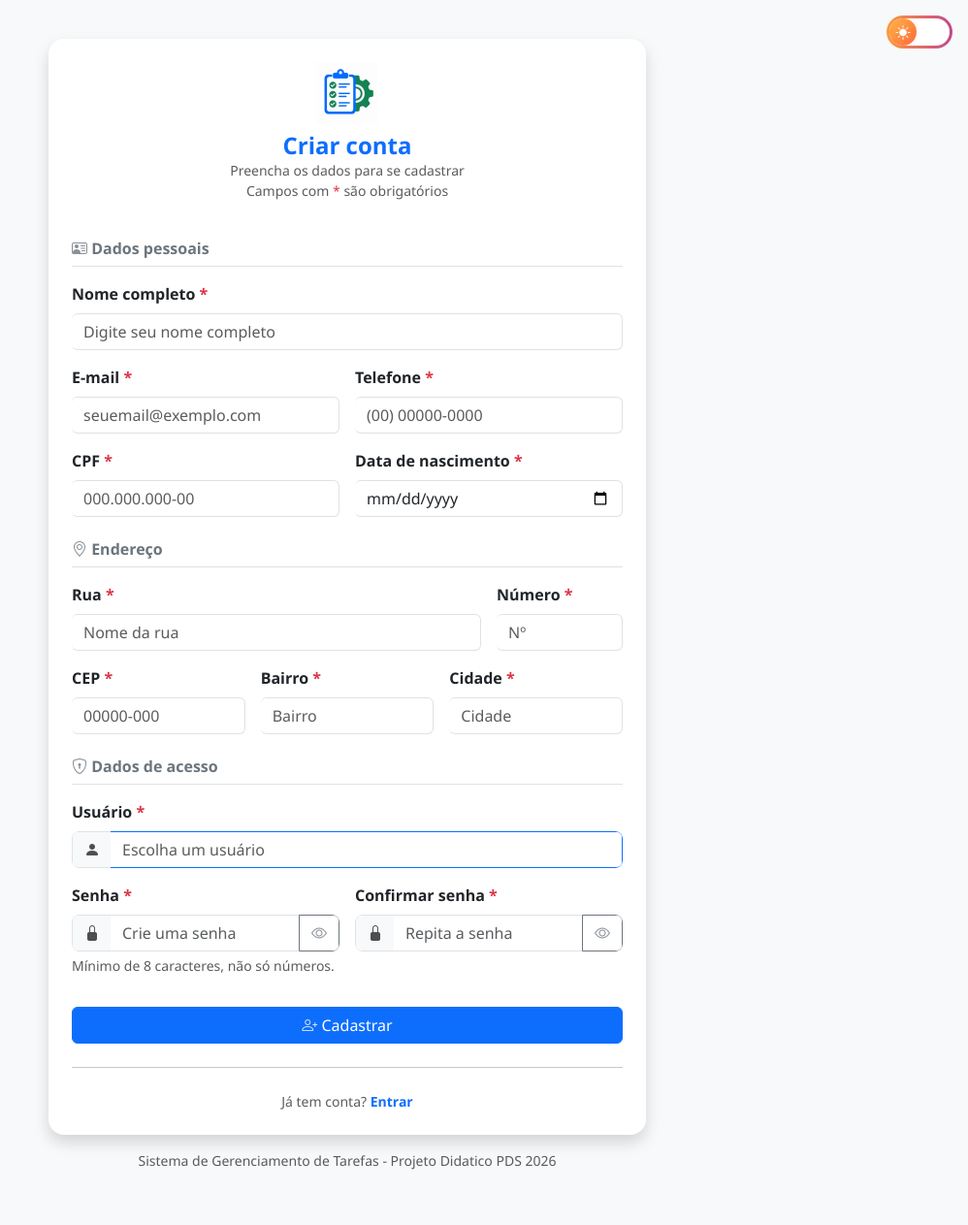
After one commit to abylenef-collab/projetoav, a Django app: page /cadastro/ in a window 1280 px wide. The commit adds this page. Shown: the whole page at 97% size, without its empty margins (282-1280 px from the left). Run offline with Django 5.2, Linux system fonts and the light colour scheme.

Commit message:
Adiciona formulários, templates de cadastro/tarefas, tema dark e migration de Perfil

```diff
--- a/static/css/style.css
+++ b/static/css/style.css
@@ -189,3 +189,102 @@ footer .bi {
 ::-webkit-scrollbar-thumb:hover {
     background: #a8a8a8;
 }
+
+/* Faz as classes "claras" do Bootstrap acompanharem o tema */
+.bg-light,
+.bg-white {
+    background-color: var(--bs-body-bg) !important;
+}
+
+.text-dark {
+    color: var(--bs-body-color) !important;
+}
+
+/* ===== Interruptor de tema (sol/lua) ===== */
+.tema-switch {
+    position: fixed;
+    top: 16px;
+    right: 16px;
+    z-index: 1030;
+    width: 68px;
+    height: 34px;
+    padding: 0;
+    border-radius: 34px;
+    cursor: pointer;
+    border: 3px solid transparent;
+    /* fundo da cor do tema + borda com degradê */
+    background:
+        linear-gradient(var(--bs-body-bg), var(--bs-body-bg)) padding-box,
+        linear-gradient(90deg, #ff9a3c, #c2478a) border-box;
+    transition: background 0.3s;
+}
+
+/* Bolinha */
+.tema-knob {
+    position: absolute;
+    top: 0;
+    left: 0;
+    width: 28px;
+    height: 28px;
+    border-radius: 50%;
+    display: flex;
+    align-items: center;
+    justify-content: center;
+    color: #fff;
+    font-size: 15px;
+    background: linear-gradient(135deg, #ffb347, #ff6a3d);
+    transition: transform 0.3s ease, background 0.3s ease;
+}
+
+/* Ícones: sol no claro, lua no escuro */
+.tema-knob .icone-lua { display: none; }
+
+/* ---- Tema escuro ---- */
+[data-bs-theme="dark"] .tema-switch {
+    background:
+        linear-gradient(var(--bs-body-bg), var(--bs-body-bg)) padding-box,
+        linear-gradient(90deg, #00c6ff, #2563eb) border-box;
+}
+
+[data-bs-theme="dark"] .tema-knob {
+    transform: translateX(34px);
+    background: linear-gradient(135deg, #00c6ff, #2563eb);
+}
+
+[data-bs-theme="dark"] .tema-knob .icone-sol { display: none; }
+[data-bs-theme="dark"] .tema-knob .icone-lua { display: inline; }
+
+/* ===== Transição suave entre telas ===== */
+@keyframes entrar-tela {
+    from {
+        opacity: 0;
+        transform: translateY(15px);
+    }
+    to {
+        opacity: 1;
+        transform: translateY(0);
+    }
+}
+
+/* Conteúdo aparece com fade ao carregar a página */
+.container {
+    animation: entrar-tela 0.4s ease both;
+}
+
+/* Conteúdo some com fade ao clicar num link */
+.container {
+    transition: opacity 0.25s ease, transform 0.25s ease;
+}
+
+body.saindo .container {
+    opacity: 0;
+    transform: translateY(-10px);
+}
+
+/* Quem prefere menos animação não vê o efeito */
+@media (prefers-reduced-motion: reduce) {
+    .container {
+        animation: none;
+        transition: none;
+    }
+}
--- /dev/null
+++ b/static/js/tema.js
@@ -0,0 +1,46 @@
+// Aplica o tema salvo antes da página aparecer
+(function () {
+    const salvo = localStorage.getItem('tema');
+    document.documentElement.setAttribute('data-bs-theme', salvo || 'light');
+})();
+
+// Faz o botão funcionar
+document.addEventListener('DOMContentLoaded', function () {
+    const botao = document.getElementById('btn-tema');
+    if (!botao) return;
+
+    botao.addEventListener('click', function () {
+        const atual = document.documentElement.getAttribute('data-bs-theme');
+        const novo = atual === 'dark' ? 'light' : 'dark';
+        document.documentElement.setAttribute('data-bs-theme', novo);
+        localStorage.setItem('tema', novo);
+    });
+});
+
+// ===== Transição suave ao trocar de tela =====
+document.addEventListener('click', function (e) {
+    const link = e.target.closest('a');
+    if (!link) return;
+
+    // Ignora links que não devem ter transição
+    const href = link.getAttribute('href');
+    if (!href || href.startsWith('#')) return;
+    if (link.target === '_blank') return;
+    if (link.origin !== window.location.origin) return;
+    if (e.ctrlKey || e.metaKey || e.shiftKey) return;
+
+    e.preventDefault();
+    document.body.classList.add('saindo');
+
+    // Espera o fade terminar e só então troca de página
+    setTimeout(function () {
+        window.location.href = link.href;
+    }, 250);
+});
+
+// Se voltar pela seta do navegador, tira o efeito de "saindo"
+window.addEventListener('pageshow', function (e) {
+    if (e.persisted) {
+        document.body.classList.remove('saindo');
+    }
+});
--- a/tarefas/admin.py
+++ b/tarefas/admin.py
@@ -7,3 +7,5 @@ admin.site.register(Categoria)
 
 # Register your models here.
 admin.site.register(Tarefa)
+
+admin.site.register(Perfil)
--- /dev/null
+++ b/tarefas/forms.py
@@ -0,0 +1,90 @@
+import re
+from django import forms
+from django.contrib.auth.forms import UserCreationForm
+from django.contrib.auth.models import User
+from .models import Perfil
+
+
+def so_numeros(valor):
+    return re.sub(r'\D', '', valor)
+
+
+class CadastroForm(UserCreationForm):
+    # Todos os campos abaixo são obrigatórios por padrão (required=True)
+    nome_completo = forms.CharField(max_length=150)
+    email = forms.EmailField()
+    telefone = forms.CharField(max_length=15)
+    cpf = forms.CharField(max_length=14)
+    data_nascimento = forms.DateField(
+        widget=forms.DateInput(attrs={'type': 'date'}, format='%Y-%m-%d')
+    )
+    rua = forms.CharField(max_length=150)
+    numero = forms.CharField(max_length=10)
+    cep = forms.CharField(max_length=9)
+    bairro = forms.CharField(max_length=100)
+    cidade = forms.CharField(max_length=100)
+
+    class Meta(UserCreationForm.Meta):
+        model = User
+        fields = ('username',)
+
+    PLACEHOLDERS = {
+        'nome_completo': 'Digite seu nome completo',
+        'email': 'seuemail@exemplo.com',
+        'telefone': '(00) 00000-0000',
+        'cpf': '000.000.000-00',
+        'rua': 'Nome da rua',
+        'numero': 'Nº',
+        'cep': '00000-000',
+        'bairro': 'Bairro',
+        'cidade': 'Cidade',
+        'username': 'Escolha um usuário',
+        'password1': 'Crie uma senha',
+        'password2': 'Repita a senha',
+    }
+
+    def __init__(self, *args, **kwargs):
+        super().__init__(*args, **kwargs)
+        for nome, campo in self.fields.items():
+            campo.widget.attrs['class'] = 'form-control'
+            if nome in self.PLACEHOLDERS:
+                campo.widget.attrs['placeholder'] = self.PLACEHOLDERS[nome]
+
+    def clean_cpf(self):
+        cpf = so_numeros(self.cleaned_data['cpf'])
+        if len(cpf) != 11:
+            raise forms.ValidationError('O CPF deve ter 11 números.')
+        if Perfil.objects.filter(cpf=cpf).exists():
+            raise forms.ValidationError('Este CPF já está cadastrado.')
+        return cpf
+
+    def clean_telefone(self):
+        telefone = so_numeros(self.cleaned_data['telefone'])
+        if len(telefone) not in (10, 11):
+            raise forms.ValidationError('Informe o telefone com DDD.')
+        return telefone
+
+    def clean_cep(self):
+        cep = so_numeros(self.cleaned_data['cep'])
+        if len(cep) != 8:
+            raise forms.ValidationError('O CEP deve ter 8 números.')
+        return cep
+
+    def save(self, commit=True):
+        user = super().save(commit=False)
+        user.first_name = self.cleaned_data['nome_completo']
+        user.email = self.cleaned_data['email']
+        if commit:
+            user.save()
+            Perfil.objects.create(
+                usuario=user,
+                telefone=self.cleaned_data['telefone'],
+                cpf=self.cleaned_data['cpf'],
+                data_nascimento=self.cleaned_data['data_nascimento'],
+                rua=self.cleaned_data['rua'],
+                numero=self.cleaned_data['numero'],
+                cep=self.cleaned_data['cep'],
+                bairro=self.cleaned_data['bairro'],
+                cidade=self.cleaned_data['cidade'],
+            )
+        return user
--- a/tarefas/urls.py
+++ b/tarefas/urls.py
@@ -3,6 +3,6 @@ from . import views
 
 urlpatterns = [
     path('', views.index, name='index'),
-    path('pacientes/', views.listar_pacientes, name='listar_pacientes'),
-    path('pacientes/cadastrar/', views.cadastrar_paciente, name='cadastrar_paciente'),
+    path('cadastro/', views.cadastro, name='cadastro'),
+    # ... suas outras rotas
 ]
--- a/tarefas/views.py
+++ b/tarefas/views.py
@@ -1,5 +1,5 @@
 from django.shortcuts import render, redirect
-
+from .forms import CadastroForm
 # Dados temporários
 pacientes = [
     {'nome': 'Maria Silva', 'cpf': '123.456.789-00', 'telefone': '(84) 99999-0000'},
@@ -15,5 +15,12 @@ def listar_pacientes(request):
     return render(request, 'tarefas/listar_pacientes.html', {'pacientes': pacientes})
 
 
-def cadastrar_paciente(request):
-    return render(request, 'tarefas/cadastrar_paciente.html')
+def cadastro(request):
+    if request.method == 'POST':
+        form = CadastroForm(request.POST)
+        if form.is_valid():
+            form.save()
+            return redirect('index')
+    else:
+        form = CadastroForm()
+    return render(request, 'tarefas/cadastro.html', {'form': form})
--- /dev/null
+++ b/templates/tarefas/cadastro.html
@@ -0,0 +1,201 @@
+{% load static %}
+<!DOCTYPE html>
+<html lang="pt-br">
+<head>
+    <meta charset="UTF-8">
+    <meta name="viewport" content="width=device-width, initial-scale=1.0">
+    <title>Cadastro - Gerenciador de Tarefas</title>
+
+    <link href="https://cdn.jsdelivr.net/npm/bootstrap@5.3.3/dist/css/bootstrap.min.css" rel="stylesheet">
+    <link rel="stylesheet" href="https://cdn.jsdelivr.net/npm/bootstrap-icons@1.11.3/font/bootstrap-icons.css">
+    <link rel="stylesheet" href="{% static 'css/style.css' %}">
+
+    <script src="{% static 'js/tema.js' %}"></script>
+
+    <style>
+        .card-container { max-width: 640px; margin: 40px auto; }
+    </style>
+</head>
+<body class="bg-body-tertiary">
+
+    <button id="btn-tema" type="button" class="tema-switch" aria-label="Alternar tema claro/escuro">
+        <span class="tema-knob">
+            <i class="bi bi-sun-fill icone-sol"></i>
+            <i class="bi bi-moon-stars-fill icone-lua"></i>
+        </span>
+    </button>
+
+    <div class="container card-container">
+
+        <div class="card shadow p-4 border-0 rounded-4">
+
+            <div class="text-center mb-4">
+                <img src="{% static 'img/logo.png' %}" alt="Logo" width="64" height="64" class="mb-2">
+                <h4 class="fw-bold text-primary mb-0">Criar conta</h4>
+                <p class="text-muted small mb-0">Preencha os dados para se cadastrar</p>
+                <p class="text-muted small">Campos com <span class="text-danger">*</span> são obrigatórios</p>
+            </div>
+
+            <form method="post">
+                {% csrf_token %}
+
+                {% if form.non_field_errors %}
+                    <div class="alert alert-danger small">{{ form.non_field_errors }}</div>
+                {% endif %}
+
+                <!-- DADOS PESSOAIS -->
+                <h6 class="fw-bold text-secondary border-bottom pb-2 mb-3">
+                    <i class="bi bi-person-vcard"></i> Dados pessoais
+                </h6>
+                <div class="row g-3 mb-4">
+                    <div class="col-12">
+                        <label for="id_nome_completo" class="form-label fw-semibold">Nome completo <span class="text-danger">*</span></label>
+                        {{ form.nome_completo }}
+                        {% for e in form.nome_completo.errors %}<div class="text-danger small mt-1">{{ e }}</div>{% endfor %}
+                    </div>
+                    <div class="col-md-6">
+                        <label for="id_email" class="form-label fw-semibold">E-mail <span class="text-danger">*</span></label>
+                        {{ form.email }}
+                        {% for e in form.email.errors %}<div class="text-danger small mt-1">{{ e }}</div>{% endfor %}
+                    </div>
+                    <div class="col-md-6">
+                        <label for="id_telefone" class="form-label fw-semibold">Telefone <span class="text-danger">*</span></label>
+                        {{ form.telefone }}
+                        {% for e in form.telefone.errors %}<div class="text-danger small mt-1">{{ e }}</div>{% endfor %}
+                    </div>
+                    <div class="col-md-6">
+                        <label for="id_cpf" class="form-label fw-semibold">CPF <span class="text-danger">*</span></label>
+                        {{ form.cpf }}
+                        {% for e in form.cpf.errors %}<div class="text-danger small mt-1">{{ e }}</div>{% endfor %}
+                    </div>
+                    <div class="col-md-6">
+                        <label for="id_data_nascimento" class="form-label fw-semibold">Data de nascimento <span class="text-danger">*</span></label>
+                        {{ form.data_nascimento }}
+                        {% for e in form.data_nascimento.errors %}<div class="text-danger small mt-1">{{ e }}</div>{% endfor %}
+                    </div>
+                </div>
+
+                <!-- ENDEREÇO -->
+                <h6 class="fw-bold text-secondary border-bottom pb-2 mb-3">
+                    <i class="bi bi-geo-alt"></i> Endereço
+                </h6>
+                <div class="row g-3 mb-4">
+                    <div class="col-md-9">
+                        <label for="id_rua" class="form-label fw-semibold">Rua <span class="text-danger">*</span></label>
+                        {{ form.rua }}
+                        {% for e in form.rua.errors %}<div class="text-danger small mt-1">{{ e }}</div>{% endfor %}
+                    </div>
+                    <div class="col-md-3">
+                        <label for="id_numero" class="form-label fw-semibold">Número <span class="text-danger">*</span></label>
+                        {{ form.numero }}
+                        {% for e in form.numero.errors %}<div class="text-danger small mt-1">{{ e }}</div>{% endfor %}
+                    </div>
+                    <div class="col-md-4">
+                        <label for="id_cep" class="form-label fw-semibold">CEP <span class="text-danger">*</span></label>
+                        {{ form.cep }}
+                        {% for e in form.cep.errors %}<div class="text-danger small mt-1">{{ e }}</div>{% endfor %}
+                    </div>
+                    <div class="col-md-4">
+                        <label for="id_bairro" class="form-label fw-semibold">Bairro <span class="text-danger">*</span></label>
+                        {{ form.bairro }}
+                        {% for e in form.bairro.errors %}<div class="text-danger small mt-1">{{ e }}</div>{% endfor %}
+                    </div>
+                    <div class="col-md-4">
+                        <label for="id_cidade" class="form-label fw-semibold">Cidade <span class="text-danger">*</span></label>
+                        {{ form.cidade }}
+                        {% for e in form.cidade.errors %}<div class="text-danger small mt-1">{{ e }}</div>{% endfor %}
+                    </div>
+                </div>
+
+                <!-- DADOS DE ACESSO -->
+                <h6 class="fw-bold text-secondary border-bottom pb-2 mb-3">
+                    <i class="bi bi-shield-lock"></i> Dados de acesso
+                </h6>
+                <div class="row g-3 mb-3">
+                    <div class="col-12">
+                        <label for="id_username" class="form-label fw-semibold">Usuário <span class="text-danger">*</span></label>
+                        <div class="input-group">
+                            <span class="input-group-text"><i class="bi bi-person-fill"></i></span>
+                            {{ form.username }}
+                        </div>
+                        {% for e in form.username.errors %}<div class="text-danger small mt-1">{{ e }}</div>{% endfor %}
+                    </div>
+                    <div class="col-md-6">
+                        <label for="id_password1" class="form-label fw-semibold">Senha <span class="text-danger">*</span></label>
+                        <div class="input-group">
+                            <span class="input-group-text"><i class="bi bi-lock-fill"></i></span>
+                            {{ form.password1 }}
+                            <button class="btn btn-outline-secondary" type="button" onclick="toggleSenha('id_password1', this)">
+                                <i class="bi bi-eye"></i>
+                            </button>
+                        </div>
+                        {% for e in form.password1.errors %}<div class="text-danger small mt-1">{{ e }}</div>{% endfor %}
+                        <div class="form-text">Mínimo de 8 caracteres, não só números.</div>
+                    </div>
+                    <div class="col-md-6">
+                        <label for="id_password2" class="form-label fw-semibold">Confirmar senha <span class="text-danger">*</span></label>
+                        <div class="input-group">
+                            <span class="input-group-text"><i class="bi bi-lock-fill"></i></span>
+                            {{ form.password2 }}
+                            <button class="btn btn-outline-secondary" type="button" onclick="toggleSenha('id_password2', this)">
+                                <i class="bi bi-eye"></i>
+                            </button>
+                        </div>
+                        {% for e in form.password2.errors %}<div class="text-danger small mt-1">{{ e }}</div>{% endfor %}
+                    </div>
+                </div>
+
+                <button type="submit" class="btn btn-primary w-100 mt-3">
+                    <i class="bi bi-person-plus"></i> Cadastrar
+                </button>
+            </form>
+
+            <hr class="my-4">
+            <p class="text-center small text-muted mb-0">
+                Já tem conta? <a href="{% url 'index' %}" class="fw-bold text-decoration-none">Entrar</a>
+            </p>
+        </div>
+
+        <p class="text-center text-muted small mt-3">
+            Sistema de Gerenciamento de Tarefas - Projeto Didatico PDS 2026
+        </p>
+    </div>
+
+    <script>
+        function toggleSenha(id, botao) {
+            const campo = document.getElementById(id);
+            const icone = botao.querySelector('i');
+            if (campo.type === 'password') {
+                campo.type = 'text';
+                icone.className = 'bi bi-eye-slash';
+            } else {
+                campo.type = 'password';
+                icone.className = 'bi bi-eye';
+            }
+        }
+
+        // Máscaras de digitação (CPF, telefone e CEP)
+        const soNum = v => v.replace(/\D/g, '');
+
+        function mascara(id, formatar) {
+            const el = document.getElementById(id);
+            if (el) el.addEventListener('input', () => { el.value = formatar(el.value); });
+        }
+
+        mascara('id_cpf', v => soNum(v).slice(0, 11)
+            .replace(/(\d{3})(\d)/, '$1.$2')
+            .replace(/(\d{3})(\d)/, '$1.$2')
+            .replace(/(\d{3})(\d{1,2})$/, '$1-$2'));
+
+        mascara('id_telefone', v => {
+            v = soNum(v).slice(0, 11);
+            if (v.length > 10) return v.replace(/(\d{2})(\d{5})(\d{0,4})/, '($1) $2-$3');
+            if (v.length > 6)  return v.replace(/(\d{2})(\d{4})(\d{0,4})/, '($1) $2-$3');
+            if (v.length > 2)  return v.replace(/(\d{2})(\d*)/, '($1) $2');
+            return v;
+        });
+
+        mascara('id_cep', v => soNum(v).slice(0, 8).replace(/(\d{5})(\d)/, '$1-$2'));
+    </script>
+</body>
+</html>
```
Also changed, not shown: tarefas/models.py (+15 -0 lines), templates/tarefas/tarefas.html (+14 -2 lines), tarefas/migrations/0003_perfil.py (added), 1 other file.
